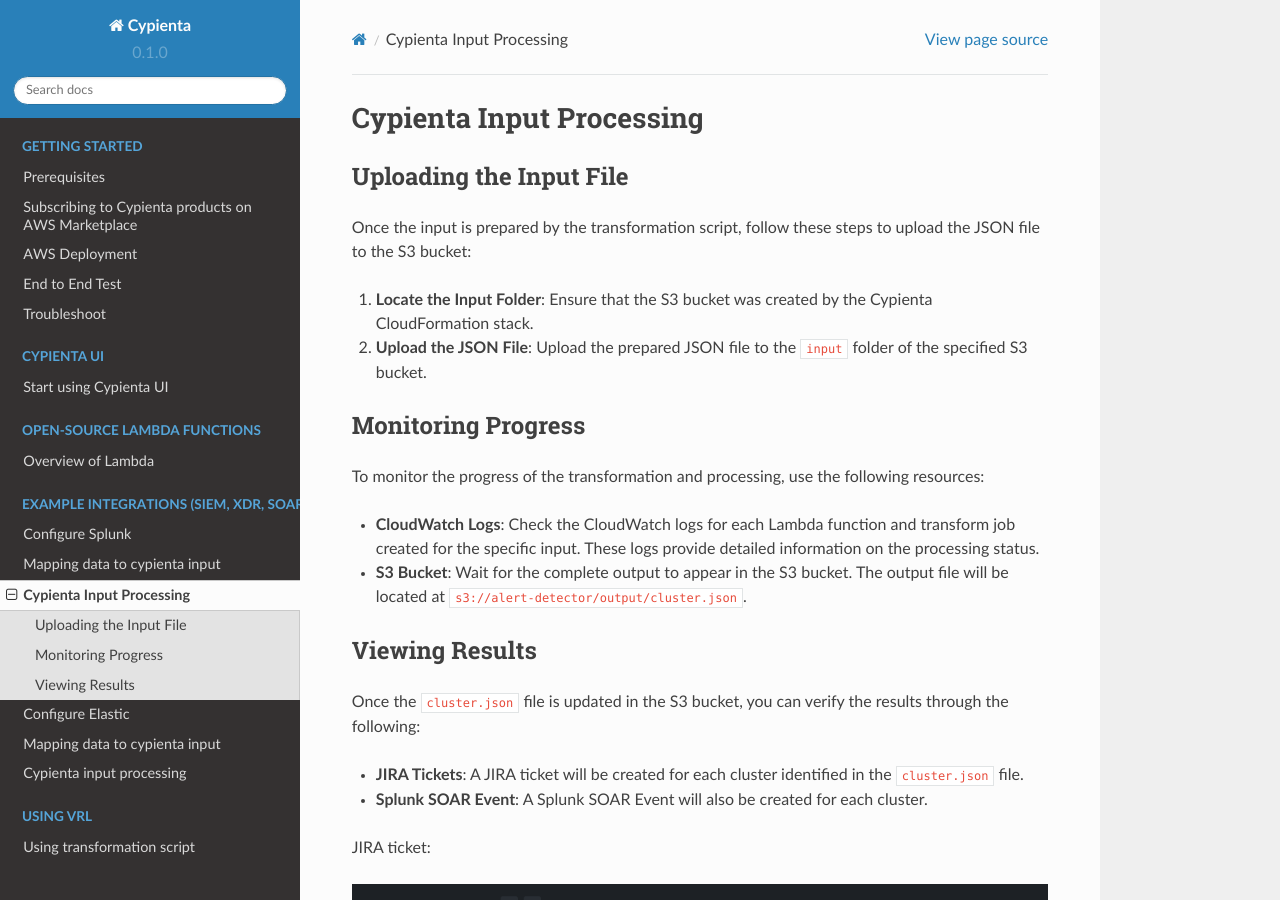
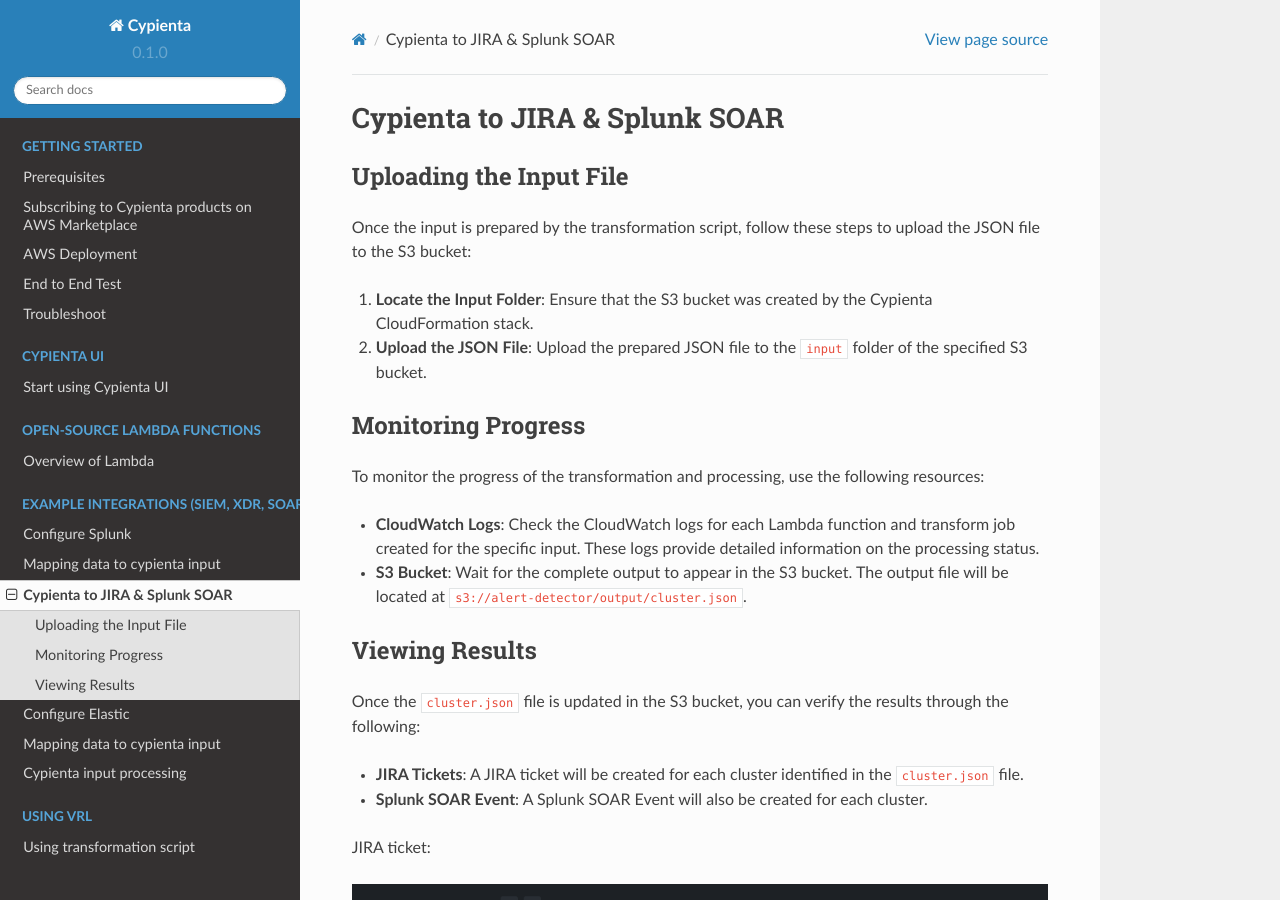
Before and after one commit to cypienta/docs, a Sphinx documentation site: the page built from docs/source/splunk/output.rst, in a window 1280 px wide and 900 px high. Built offline with Sphinx 7.4.7 and the Read the Docs theme 2.0.0, drawn with Linux system fonts in a browser that asks for light colours.

Commit message:
Update output.rst

```diff
--- a/docs/source/splunk/output.rst
+++ b/docs/source/splunk/output.rst
@@ -1,4 +1,4 @@
-Cypienta Input Processing
+Cypienta to JIRA & Splunk SOAR
 =========================
 
 Uploading the Input File
```
